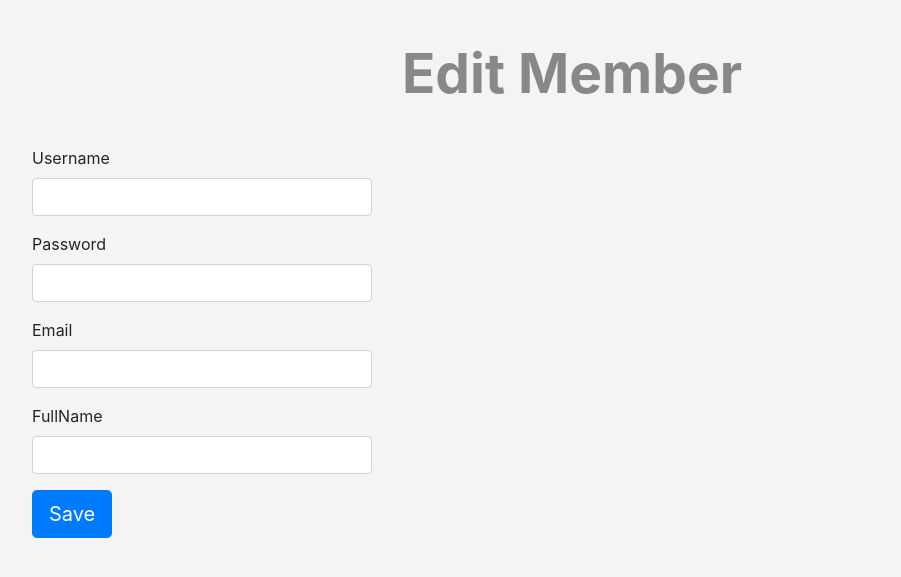
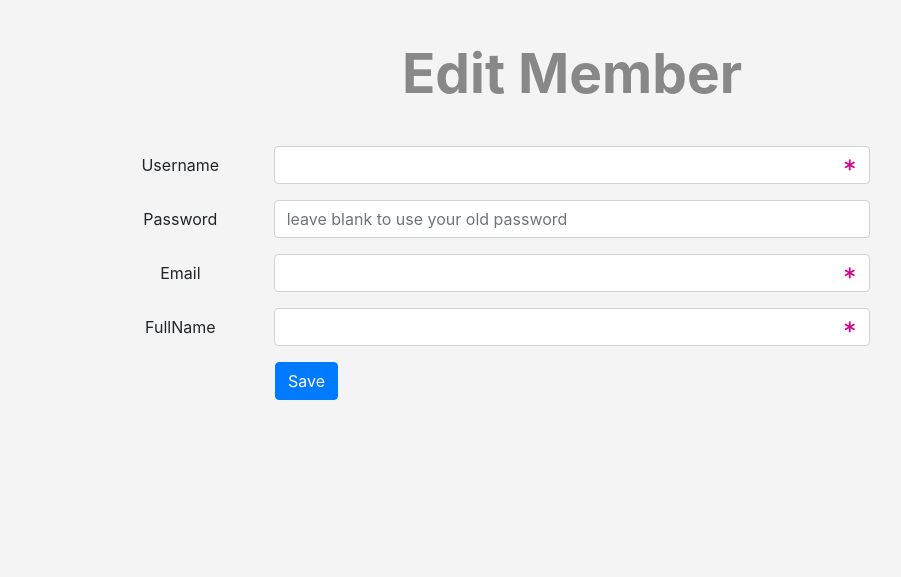
Before and after one commit to Fighteros/ecommerce-website, a PHP site: page /members.php?do=Edit&userid=1 in a window 1280 px wide. Shown: the part 62-639 px from the top of the page, without its empty margins (68-969 px from the left). Run offline with PHP 8.4, Linux system fonts and the light colour scheme; the visitor is signed in with stand-in values (Sample User, id 1); tables that the repository leaves empty or names only in its code hold one stand-in row (values such as "Sample post"); data that the repository does not hold is empty.

Commit message:
finished server side validation

```diff
--- a/admin/layout/css/style.css
+++ b/admin/layout/css/style.css
@@ -2,12 +2,6 @@
 
 body {
     background-color: #f4f4f4;
-}
-h1 {
-    font-size: 55px;
-    margin: 40px 0;
-    font-weight: bold;
-    color: #888;
 }
 
 
@@ -20,6 +14,7 @@ h1 {
 
 .login h4 {
     color: #888;
+    margin-bottom: 50px;
 }
 
 .login input {
@@ -32,6 +27,7 @@ h1 {
 
 .login .btn {
     background-color: #0088dd;
+    margin-top: 15px;
 }
 
 /* navBar Edits */
@@ -72,4 +68,30 @@ h1 {
     }
 }
 
-/* Members Page*/
+/* Members Page */
+
+.form-control {
+    position: relative;
+}
+
+.asterisk {
+    font-size: 11px;
+    position: absolute;
+    right: 30px;
+    top: 11px;
+    color: #d20787;
+}
+
+.page-title {
+    font-size: 55px;
+    margin: 40px 0;
+    font-weight: bold;
+    color: #888;
+}
+
+@media (min-width :728px) {
+    .form-edit {
+        margin: 20px 100px;
+    }
+
+}
--- a/admin/layout/js/main.js
+++ b/admin/layout/js/main.js
@@ -16,4 +16,11 @@ $(function(){
         $(this).addClass('active');
     });
 
+    // add asterisk on Required Fields
+    $('input').each(function (){
+        if($(this).attr('required') === 'required'){
+            $(this).after('<span class="asterisk"><i class="fa fa-asterisk"></i></span>');
+        }
+    });
+
 });
--- a/admin/members.php
+++ b/admin/members.php
@@ -19,35 +19,35 @@
             if($count > 0){
                 ?>
                 <div class="container">
-                    <h1 class="text-center">Edit Member</h1>
-                    <form action="?do=Update" method="post" class="form-horizontal">
+                    <h4 class="text-center page-title">Edit Member</h4>
+                    <form action="?do=Update" method="post" class="form-edit text-center">
                         <input type="hidden" name="userid" value="<?php echo $userId; ?>">
                         <!-- Username -->
-                        <div class="form-group form-group-lg ">
-                            <label  class="col-sm-2 control-label">Username</label>
-                            <div class="col-sm-10 col-md-4"><input class="form-control" type="text" name="username" value="<?php echo $row['Username']; ?>" autocomplete="off"></div>
+                        <div class="form-group row form-group-lg ">
+                            <label  class="col-sm-2 col-form-label">Username</label>
+                            <div class="col-sm-10 col-md-8"><input class="form-control" type="text" name="username" value="<?php echo $row['Username']; ?>" autocomplete="off" required="required"> </div>
                         </div>
                         <!--  password -->
-                        <div class="form-group form-group-lg">
-                            <label  class="col-sm-2 control-label">Password</label>
-                            <div class="col-sm-10 col-md-4">
-                                <input class=" form-control" type="password" name="new-password" autocomplete="new-password">
+                        <div class="form-group row form-group-lg">
+                            <label  class="col-sm-2 col-form-label">Password</label>
+                            <div class="col-sm-10 col-md-8">
+                                <input class="form-control" type="password" name="new-password" autocomplete="new-password" placeholder="leave blank to use your old password">
                                 <input type="hidden" name="old-password" value="<?php echo $row['Password']; ?>">
                             </div>
                         </div>
                         <!-- Email -->
-                        <div class="form-group form-group-lg">
-                            <label  class="col-sm-2 control-label">Email</label>
-                            <div class="col-sm-10 col-md-4"><input class=" form-control" type="email" value="<?php echo $row['Email']; ?>" name="email"></div>
+                        <div class="form-group row form-group-lg">
+                            <label  class="col-sm-2 col-form-label">Email</label>
+                            <div class="col-sm-10 col-md-8"><input class=" form-control" type="email" value="<?php echo $row['Email']; ?>" name="email" required="required"></div>
                         </div>
                         <!-- Full name -->
-                        <div class="form-group form-group-lg">
-                            <label class="col-sm-2 control-label">FullName</label>
-                            <div class="col-sm-10 col-md-4"><input class=" form-control" type="text" value="<?php echo $row['FullName']; ?>" name="FullName"></div>
+                        <div class="form-group row form-group-lg">
+                            <label class="col-sm-2 col-form-label">FullName</label>
+                            <div class="col-sm-10 col-md-8"><input class=" form-control" type="text" value="<?php echo $row['FullName']; ?>" name="FullName" required="required"></div>
                         </div>
                         <!-- Button -->
                         <div class="form-group form-group-lg">
-                            <div class="col-md-offset-3 col-sm-10 col-md-4"><input class="btn btn-primary btn-lg" type="submit" value="Save"></div>
+                            <div class="col-md-offset-3 col-sm-10 col-md-5"><input class="btn btn-primary" type="submit" value="Save"></div>
                         </div>
                     </form>
                 </div>
@@ -60,6 +60,7 @@
         }
         elseif ($do == 'Update'){
             echo "<h1 class=\"text-center\">Update Member</h1>";
+            echo  "<div class='container'>" ;
             if($_SERVER['REQUEST_METHOD'] == 'POST'){
                 // get vars form the form
                 $id         = $_POST['userid'];
@@ -88,21 +89,23 @@
                     $formErrors[] = "email be empty";
                 }
                 foreach ($formErrors as $error){
-                    echo $error . '<br/>';
+                    echo '<div class="alert alert-danger">'.$error .'</div>';
                 }
-                // connect to DB
-                //$stmt = $conn -> prepare("UPDATE users SET Username = ?, Email = ?, FullName = ?, Password = ? WHERE UserID = ?");
-                //$stmt -> execute(array($username, $email, $FullName, $pass ,$id));
-                // echo success
-                //echo $stmt -> rowCount(). "Record Updated";
+                // if valid
+                if(empty($formErrors)) {
+                    // connect to DB
+                    $stmt = $conn->prepare("UPDATE users SET Username = ?, Email = ?, FullName = ?, Password = ? WHERE UserID = ?");
+                    $stmt->execute(array($username, $email, $FullName, $pass, $id));
+                    // echo success
+                    echo '<div class="alert alert-success">'.$stmt -> rowCount(). " Record Updated </div>";
+                }
 
             }else {
-                echo "You are not Authorized to Access this";
+                echo "<div class='alert alert-danger'> You are not Authorized to Access this </div>";
             }
 
         }
-
-
+        echo "</div>";
         include $admin_templates . "footer.php";
     }
     else {
```
